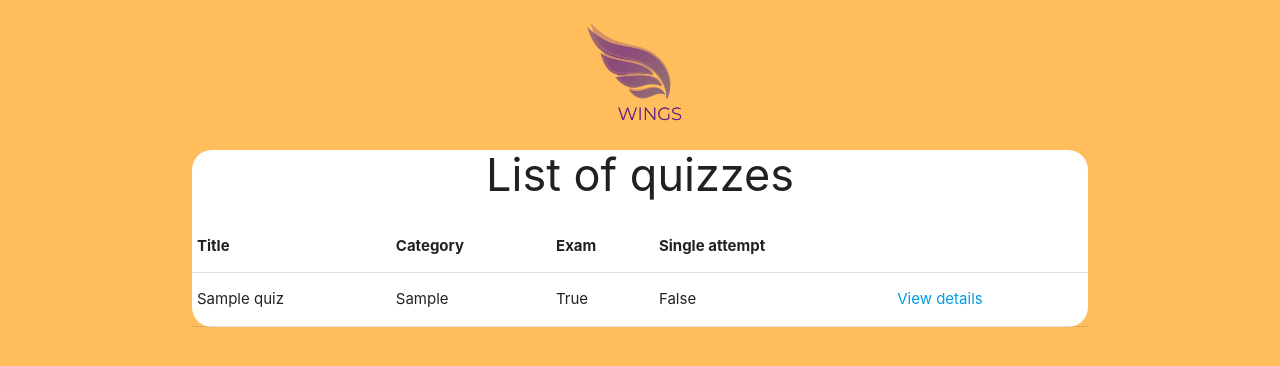
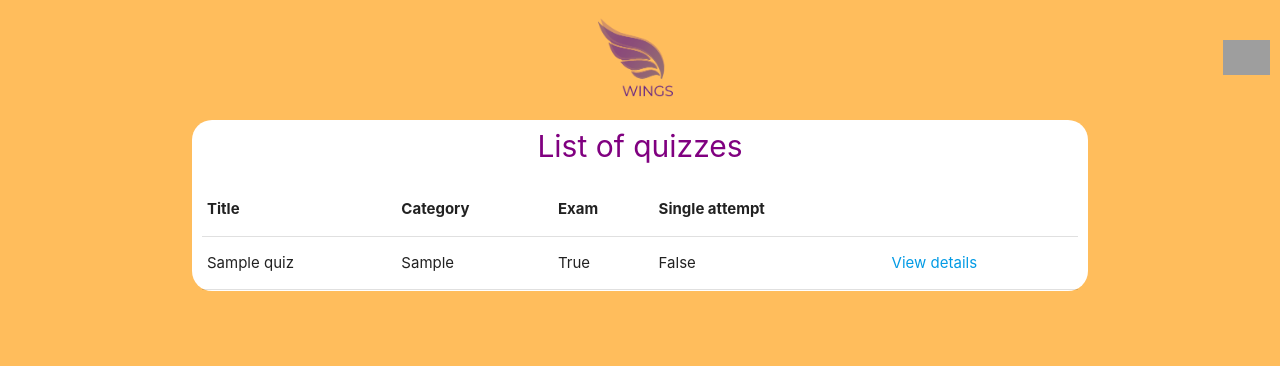
Before and after one commit to michalsh1/wings, a Django app: page / in a window 1280 px wide. Shown: the top 366 px of the page. Run offline with Django 3.2, Linux system fonts and the light colour scheme; tables that the repository leaves empty hold one stand-in row (values such as "Sample post"); some libraries are stand-ins or nearby versions; grey boxes are pictures that could not be loaded.

Commit message:
adding language icon adding style for buttons edit quiz_detail template

```diff
--- a/quiz/templates/base.html
+++ b/quiz/templates/base.html
@@ -30,9 +30,10 @@
    <header>
     <!-- site logo, share logo -->
     <main>
-        <img src="{% static 'img/main-logo.png' %}" style="display: table; margin:0 auto; height: 150px;"/>
+        <img src="{% static 'img/main-logo.png' %}" style="display: table; margin:0 auto; height: 120px;"/>
+        <img class="lag-icon" src="{% static 'img/hebrew.png' %}"/>
     </main>
-</header>
+    </header>
 <div class="container">
 
 {% block content %}
@@ -52,8 +53,24 @@
 
 <style>
     body {background: #ff9800a3;}
-    .container {background: white;border-radius:20px;}
-    .container h2 {font-size: 3rem;margin: 0 0 20px 0;text-align: center;}
-    .container p {color: purple;text-align: center;font-size: 1.5rem;font-weight: 700;}
+    .container {background: white;border-radius:20px;padding-bottom: 1px; padding-top: 10px; padding-left: 10px;padding-right: 10px;}
+    .container h2 {font-size: 2rem;margin: 0 0 20px 0;text-align: center;color: purple;}
+    .container p {color: purple;text-align: center;font-size: 1.5rem;font-weight: 400;padding: 0 10px;}
+
+    /*ul li label {font-size: 1.5rem;font-weight: 400;background: #90477a;
+        text-align: center;color: white;padding: 8px 18px;
+        border-radius: 5px;box-shadow: 0 0 3px #676767;
+    }
+    ul li {display: inline-block;width:49%;text-align: center;}*/
+
+    .lag-icon {
+        position: absolute;
+        top: 40px;
+        right: 10px;
+        height: 35px;
+    }
+
+    .btn-large {font-size: 1.5rem; background: #90477a;text-align: center;border-radius: 5px;}
+    .btn-block {font-size: 1.5rem; background: #90477a;text-align: center;border-radius: 5px;}
 
 </style>
```
Also changed, not shown: quiz/templates/quiz/quiz_detail.html (+11 -4 lines).
